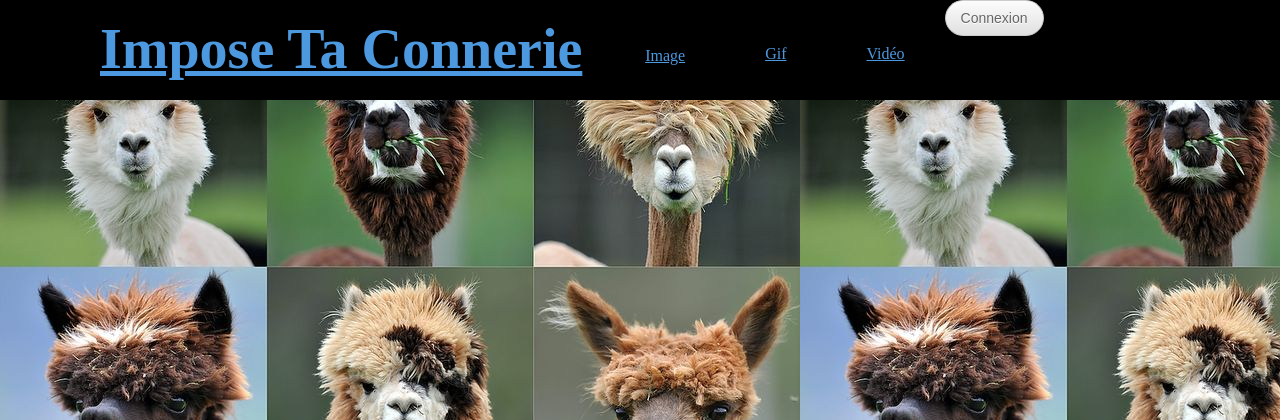
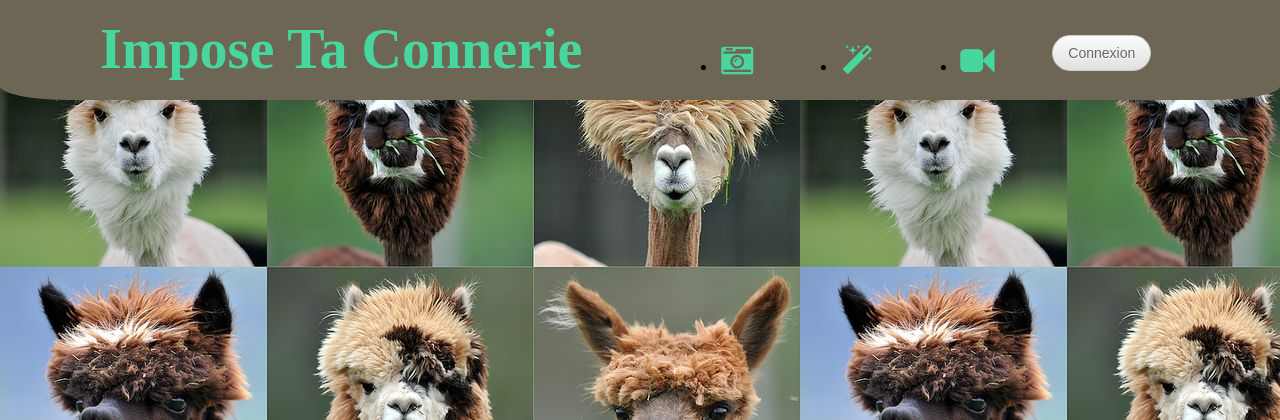
Before and after one commit to VizualM/imposetaconnerie, a PHP site: page / in a window 1280 px wide. Shown: the top 420 px of the page. Run offline with PHP 8.4, Linux system fonts and the light colour scheme; some libraries are stand-ins or nearby versions.

Commit message:
Style du header
Modification de la couleur du texte du header, changement de la couleur
lors de clic sur les liens, centrage du texte et du bouton connexion.
Remplacement des texte Images, gif et vidéo par des icones
correspondants. Ajout d'angle 'border radius", pour le header.

```diff
--- a/vue/site/css/kickstart-buttons.css
+++ b/vue/site/css/kickstart-buttons.css
@@ -71,7 +71,12 @@ input[type="button"]{*padding:7px 15px;}/*IE 7 ONLY*/
 	button.small, a.btn.small, a.button.small{font-size:0.8em;padding:5px 10px;}
 	button.medium, a.btn.medium, a.button.medium{}/*default*/
 	button.large, a.btn.large, a.button.large{font-size:1.3em;padding:10px 20px;}
-	button.disabled, a.btn.disabled, a.button.disabled{color:#ccc;cursor:default;background:#efefef;}
+	button.disabled, a.btn.disabled,
+button.tooltip.medium.pill {
+ margin-top: 35px;
+ margin-left: 15px;
+}
+a.button.disabled{color:#ccc;cursor:default;background:#efefef;}
 	button.disabled:hover, a.btn.disabled:hover, a.button.disabled:hover{border:1px solid #ccc;background:#efefef;}
 
 	button:hover,
--- a/vue/site/css/kickstart.css
+++ b/vue/site/css/kickstart.css
@@ -19,8 +19,8 @@
 -moz-box-sizing: border-box;    /* Firefox, other Gecko */
 box-sizing: border-box;         /* Opera/IE 8+ */
 }
-a{color:#4D99E0;outline:0;}
-a:active{color:inherit;}
+a{color:#47D69E;outline:0;text-decoration:none;}
+a:active{color:#255753;}
 a:visited{}
 a:hover{}
 a img{border:0;}
@@ -63,7 +63,8 @@ line-height:140%;
 
 h1{
 font-size:3.5em;
-margin:10px 0 10px 0;
+margin:10px 95px 10px 0;
+text-decoration:none;
 }
 
 h2{
--- a/vue/site/css/style.css
+++ b/vue/site/css/style.css
@@ -25,7 +25,9 @@ body
     {
         top: 0px;
         width: 100%;
-        background: black;
+        background: #6E6655;
+        border-bottom-right-radius: 70px 14px;
+        border-bottom-left-radius:  70px 14px;
     }
 #header
     {
@@ -43,6 +45,7 @@ body
     {
         margin: 40px;
         float: left;
+        text-decoration:none;
     }
 
 .article
--- a/vue/site/include/header.php
+++ b/vue/site/include/header.php
@@ -22,9 +22,9 @@
 
             <div id="menu">
                 <ul>
-                    <li class="icon-camera icon-large"><a href="index.php?section=image" title="">Image</a></li>
-                    <li><a href="index.php?section=gif"  title="">Gif</a></li>
-                    <li><a href="index.php?section=video" title="">Vidéo</a></li>
+                    <li><a href="index.php?section=image" title="Images" class="icon-camera-retro icon-2x"></a></li>
+                    <li><a href="index.php?section=gif"  title="Gifs" class="icon-magic icon-2x"></a></li>
+                    <li><a href="index.php?section=video" title="Vidéos" class="icon-facetime-video icon-2x"></a></li>
 
                     <?php
                     if(isset($_SESSION['id_utilisateur'])>0)
```
